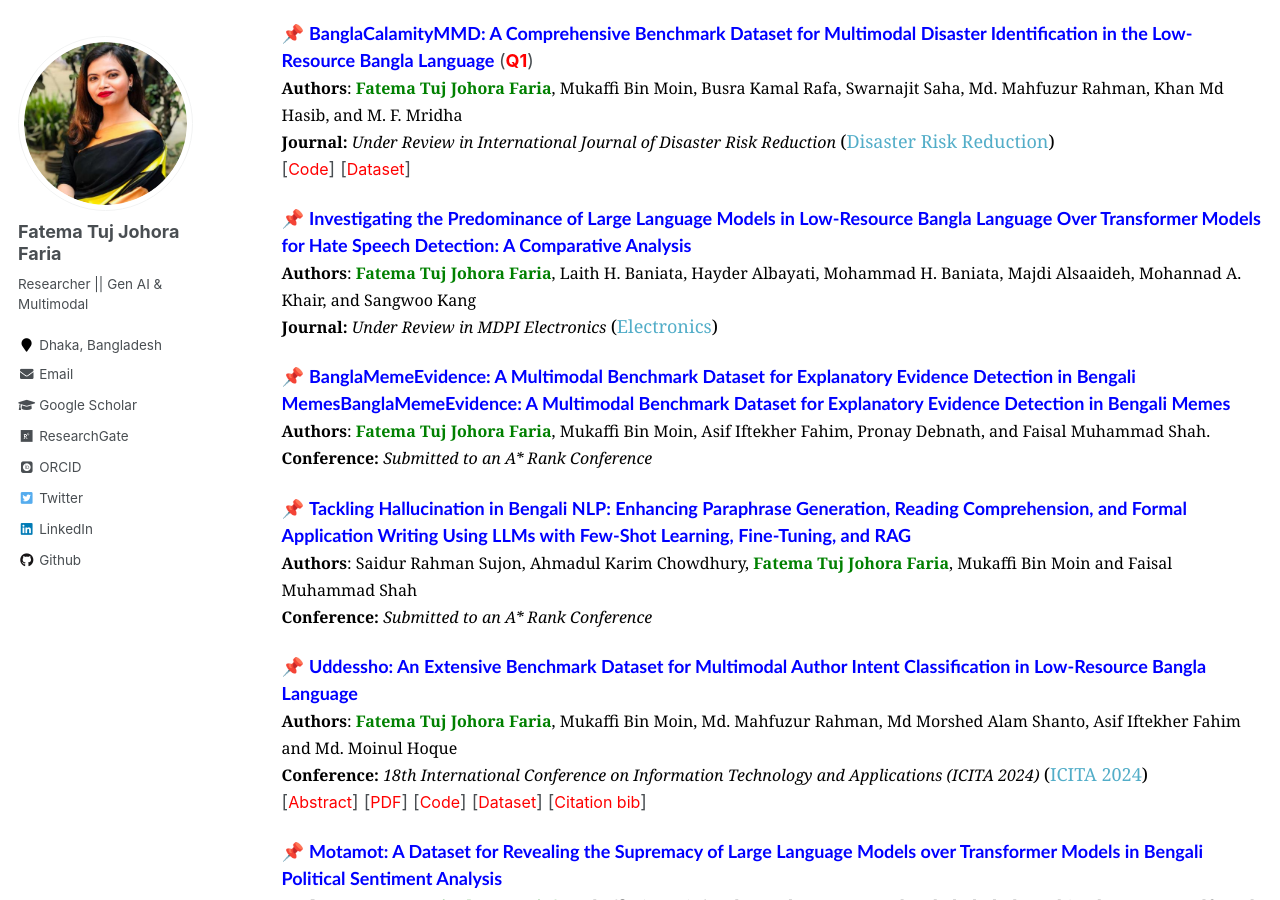
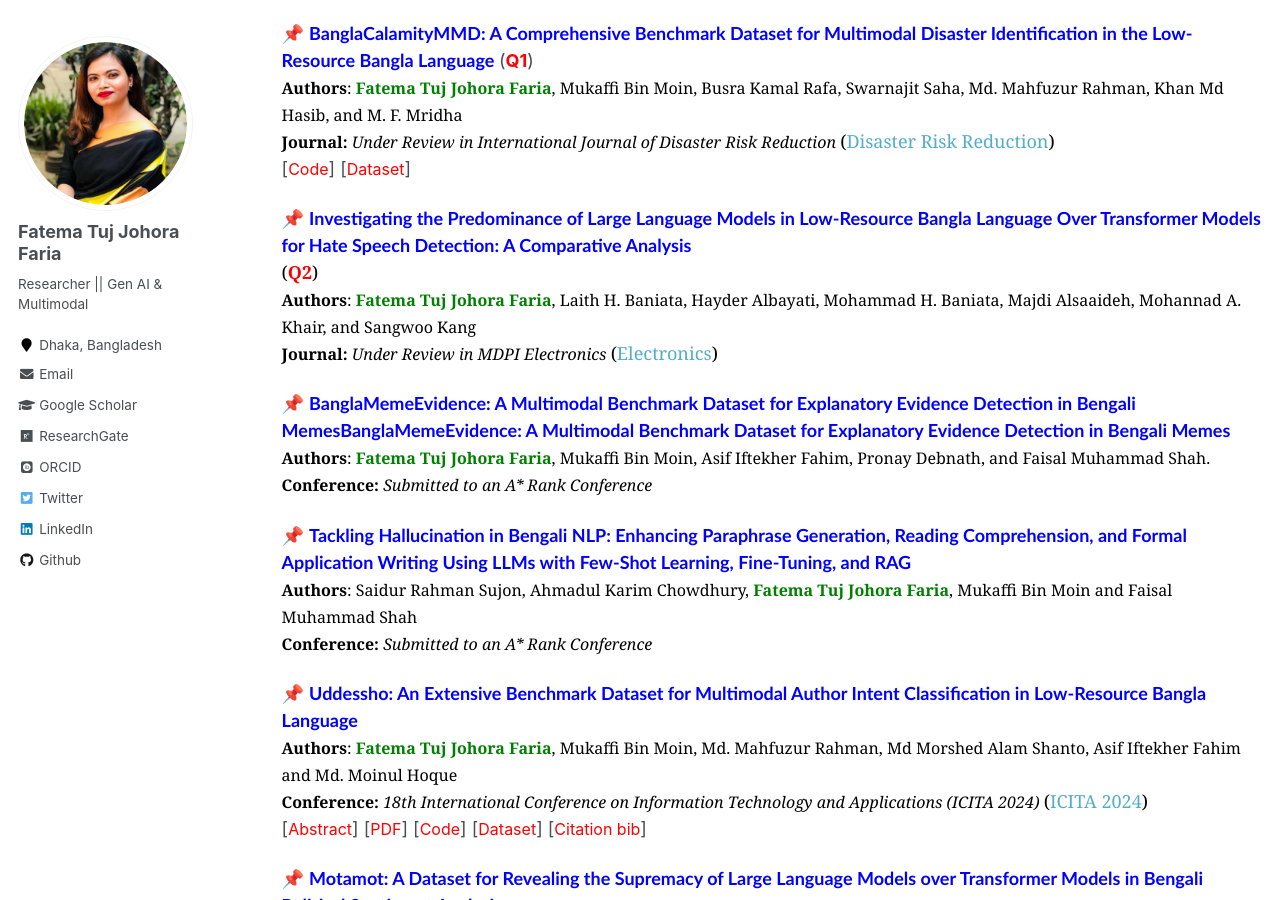
Before and after one commit to fatemafaria142/fatemafaria142.github.io, a Jekyll site: the page built from _pages/publications.md, in a window 1280 px wide and 900 px high, scrolled down 520 px. Built offline with Jekyll 4.4.1, drawn with Linux system fonts in a browser that asks for light colours; some web fonts are replaced.

Commit message:
Updated publications

```diff
--- a/_pages/publications.md
+++ b/_pages/publications.md
@@ -53,7 +53,7 @@ author_profile: true
 
 <!-- Paper 11 -->
 📌 <span style="color:blue;font-family:Trebuchet MS;">**Investigating the Predominance of Large Language Models in Low-Resource Bangla Language Over Transformer Models for Hate Speech Detection: A Comparative Analysis**</span><br>
-<span style="color:black;font-family:Georgia">
+<span style="color:black;font-family:Georgia"> (<span style="color:red"><strong>Q2</strong></span>) <br>
 	<font size="3"><strong>Authors</strong>: <strong style="color:green">Fatema Tuj Johora Faria</strong>, Laith H. Baniata, Hayder Albayati, Mohammad H. Baniata, Majdi Alsaaideh, Mohannad A. Khair, and Sangwoo Kang</font>
 </span>
 <br>
```
